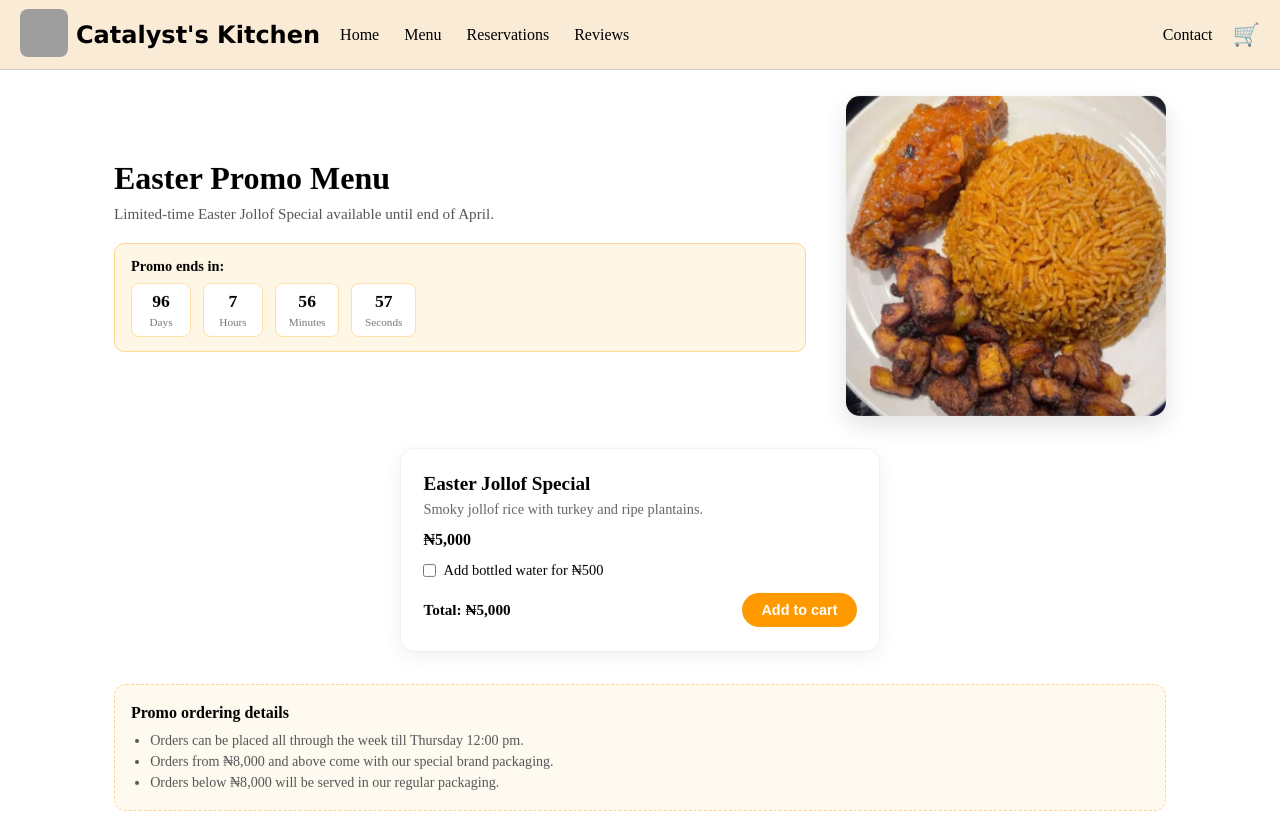
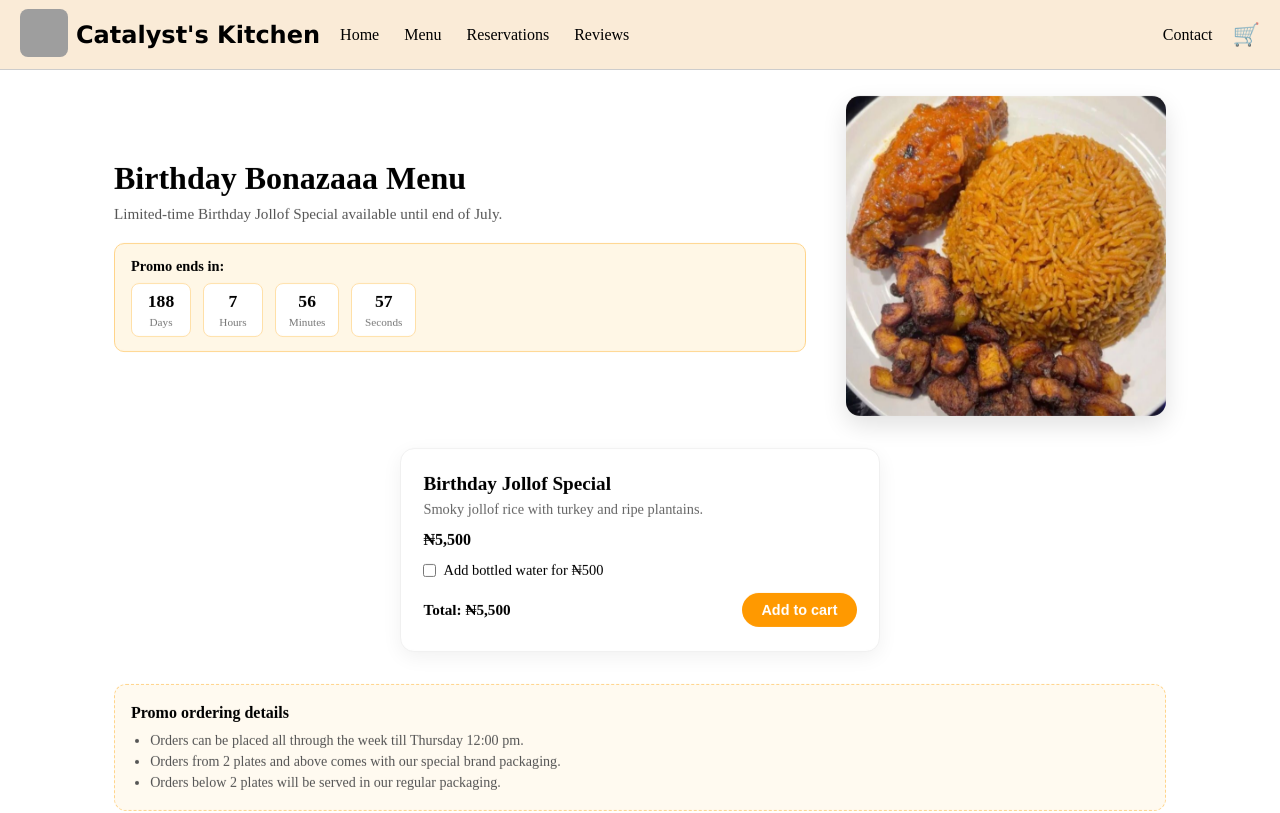
Before and after one commit to CaTaLyst-012/catalystKitchen--template, a React (Vite) app: page /easter in a window 1280 px wide. Shown: the top 813 px of the page. Built offline with nearby package versions, Linux system fonts and the light colour scheme; grey boxes are pictures that could not be loaded.

Commit message:
initial commit

```diff
--- a/src/Components/EasterPromoComp/EasterPromo.jsx
+++ b/src/Components/EasterPromoComp/EasterPromo.jsx
@@ -7,12 +7,12 @@ const getPromoEndDate = () => {
   const now = new Date();
   const year = now.getFullYear();
   // Last day of April at 23:59:59 (month index 4 = May, day 0 = last day of April)
-  return new Date(year, 4, 0, 23, 59, 59);
+  return new Date(year, 7, 0, 23, 59, 59);
 };
 
 const promoEndDate = getPromoEndDate();
 
-const EASTER_BASE_PRICE = 5000;
+const EASTER_BASE_PRICE = 5500;
 const WATER_PRICE = 500;
 
 function EasterPromo({ cart, setCart }) {
@@ -60,15 +60,15 @@ function EasterPromo({ cart, setCart }) {
 
   const handleAddToCart = () => {
     if (!isPromoActive) {
-      setMessage("Easter promo has ended. Please order from the regular menu.");
+      setMessage("Birthday Bonazaaa has ended. Please order from the regular menu.");
       return;
     }
 
     const finalPrice = EASTER_BASE_PRICE + (includeWater ? WATER_PRICE : 0);
 
     const cartItem = {
-      name: "Easter Jollof Special",
-      description: "Smoky jollof rice with turkey and ripe plantains.",
+      name: "Birthday Jollof Special",
+      description: "Smoky jollof rice with turkey and ripe plantains",
       image: "/Images/easterMenuImg.jpg",
       price: finalPrice,
       protein: null, // no protein choice here
@@ -100,11 +100,11 @@ function EasterPromo({ cart, setCart }) {
     });
 
     setMessage(
-      `Added to cart: Easter Jollof Special${
+      `Added to cart: Birthday Jollof Special${
         includeWater ? " + bottled water" : ""
       } (Total: ₦${finalPrice.toLocaleString()}). ` +
         "Orders can be placed all through the week till Thursday 12 pm. " +
-        "Orders from ₦8,000 and above come with our brand packaging, while lower amounts use regular packaging."
+        "Orders from 2 plates and above comes with our brand packaging, while lower amounts comes with our regular packaging."
     );
 
     // Reset local UI but stay on /easter
@@ -116,9 +116,9 @@ function EasterPromo({ cart, setCart }) {
     <section className="easter-promo-wrapper" key={resetKey}>
       <div className="easter-promo-header">
         <div className="easter-promo-text">
-          <h1 className="easter-title">Easter Promo Menu</h1>
+          <h1 className="easter-title">Birthday Bonazaaa Menu</h1>
           <p className="easter-subtitle">
-            Limited-time Easter Jollof Special available until end of April.
+            Limited-time Birthday Jollof Special available until end of July.
           </p>
 
           <div className="easter-countdown-box">
@@ -146,7 +146,7 @@ function EasterPromo({ cart, setCart }) {
               </>
             ) : (
               <p className="easter-ended-text">
-                Easter promo has ended. See our regular menu for more options.
+                Birthday Bonazaaa has ended. See our regular menu for more options.
               </p>
             )}
           </div>
@@ -155,7 +155,7 @@ function EasterPromo({ cart, setCart }) {
         <div className="easter-promo-image-box">
           <img
             src={easterMenuImg}
-            alt="Easter Jollof Special - jollof rice, turkey and plantains"
+            alt="Birthday Jollof Special - jollof rice, turkey and plantains"
             className="easter-promo-image"
           />
         </div>
@@ -163,7 +163,7 @@ function EasterPromo({ cart, setCart }) {
 
       <div className="easter-menu-list">
         <div className="easter-menu-card">
-          <h3 className="easter-menu-name">Easter Jollof Special</h3>
+          <h3 className="easter-menu-name">Birthday Jollof Special</h3>
           <p className="easter-menu-desc">
             Smoky jollof rice with turkey and ripe plantains.
           </p>
@@ -206,8 +206,8 @@ function EasterPromo({ cart, setCart }) {
         <h2 className="easter-rules-title">Promo ordering details</h2>
         <ul className="easter-rules-list">
           <li>Orders can be placed all through the week till Thursday 12:00 pm.</li>
-          <li>Orders from ₦8,000 and above come with our special brand packaging.</li>
-          <li>Orders below ₦8,000 will be served in our regular packaging.</li>
+          <li>Orders from 2 plates and above comes with our special brand packaging.</li>
+          <li>Orders below 2 plates will be served in our regular packaging.</li>
         </ul>
       </div>
 
--- a/src/Components/WelcomeComp/HeroSection/HeroSection.jsx
+++ b/src/Components/WelcomeComp/HeroSection/HeroSection.jsx
@@ -38,7 +38,7 @@ function HeroSection() {
             className="hero-easter-btn bounce-cta"
             onClick={handleEasterClick}
           >
-            Easter Promo is LIVE – Tap to order
+            Birthday Bonazaaa is LIVE 🎉🎂 – Tap to order
           </button>
         </div>
 
```
